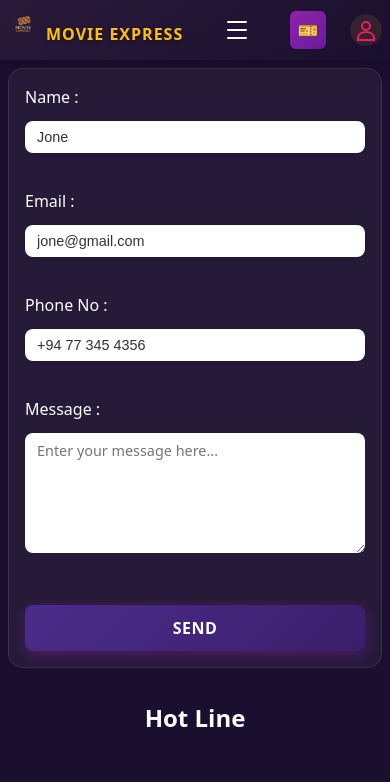
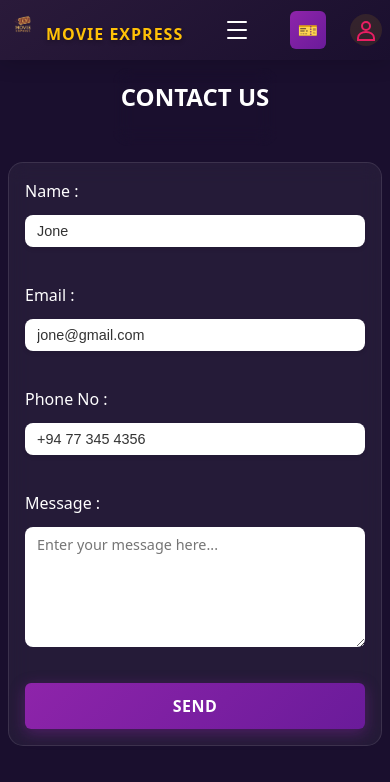
Before and after one commit to AnuNirmani/Movie-Ticket-Booking, a React (Vite) app: page /contact in a window 390 px wide. Shown: the top 782 px of the page. Built offline with nearby package versions, Linux system fonts and the light colour scheme.

Commit message:
Fixed css

```diff
--- a/src/css/Footer/contactus.css
+++ b/src/css/Footer/contactus.css
@@ -10,8 +10,24 @@
   background: #1a0f2e;
   padding: 2rem;
   display: flex;
+  flex-direction: column;
   align-items: center;
   justify-content: center;
+}
+
+.contact-header {
+  text-align: center;
+  margin-bottom: 20px;
+  padding: 40px 20px;
+  background: transparent;
+  border-radius: 15px;
+  backdrop-filter: blur(10px);
+}
+
+.contact-header h1 {
+  font-size: 34px;
+  font-weight: 700;
+  margin-bottom: 20px;
 }
 
 .contact-us-content {
@@ -76,23 +92,22 @@
 }
 
 .send-button {
-  background: linear-gradient(135deg, #4A2C8A 0%, #3B1F6B 100%);
+  background: linear-gradient(135deg, #8e24aa, #6a1b9a);
   color: #ffffff;
   border: none;
-  border-radius: 8px;
-  padding: 1rem 2rem;
-  font-size: 1.1rem;
+  border-radius: 6px;
+  padding: 0.75rem 1.5rem;
+  font-size: 0.9rem;
   font-weight: 600;
   cursor: pointer;
   transition: all 0.3s ease;
-  margin-top: 1rem;
-  align-self: flex-start;
+  white-space: nowrap;
 }
 
 .send-button:hover {
-  background: linear-gradient(135deg, #5A3C9A 0%, #4B2F7B 100%);
+  background: linear-gradient(135deg, #7b1fa2, #e91e63);
   transform: translateY(-2px);
-  box-shadow: 0 8px 25px rgba(0, 0, 0, 0.3);
+  box-shadow: 0 6px 20px rgba(142, 36, 170, 0.6);
 }
 
 .send-button:active {
@@ -109,7 +124,7 @@
 .hotline-title {
   color: #ffffff;
   font-size: 2rem;
-  font-weight: 700;
+  font-weight: 500;
   text-align: center;
   margin-bottom: 1rem;
 }
@@ -174,6 +189,15 @@
     padding: 1rem;
   }
 
+  .contact-header {
+    margin-bottom: 1.5rem;
+    padding: 1.5rem 1rem;
+  }
+
+  .contact-header h1 {
+    font-size: 2rem;
+  }
+
   .contact-us-content {
     grid-template-columns: 1fr;
     gap: 2rem;
@@ -199,6 +223,15 @@
 @media (max-width: 480px) {
   .contact-us-container {
     padding: 0.5rem;
+  }
+
+  .contact-header {
+    margin-bottom: 1rem;
+    padding: 1rem 0.5rem;
+  }
+
+  .contact-header h1 {
+    font-size: 1.5rem;
   }
 
   .contact-form-section {
--- a/src/pages/Footer/ContactUs.jsx
+++ b/src/pages/Footer/ContactUs.jsx
@@ -30,6 +30,9 @@ const ContactUs = () => {
     <div className="contact-us-page">
       <Navbar />
       <div className="contact-us-container">
+        <div className="contact-header">
+          <h1>CONTACT US</h1>
+        </div>
         <div className="contact-us-content">
         {/* Contact Form Section */}
         <div className="contact-form-section">
@@ -91,7 +94,7 @@ const ContactUs = () => {
 
         {/* Hot Line Section */}
         <div className="hotline-section">
-          <h2 className="hotline-title">Hot Line</h2>
+          <h6 className="hotline-title">Hot Line</h6>
 
           <div className="contact-cards">
             <div className="contact-card">
```
